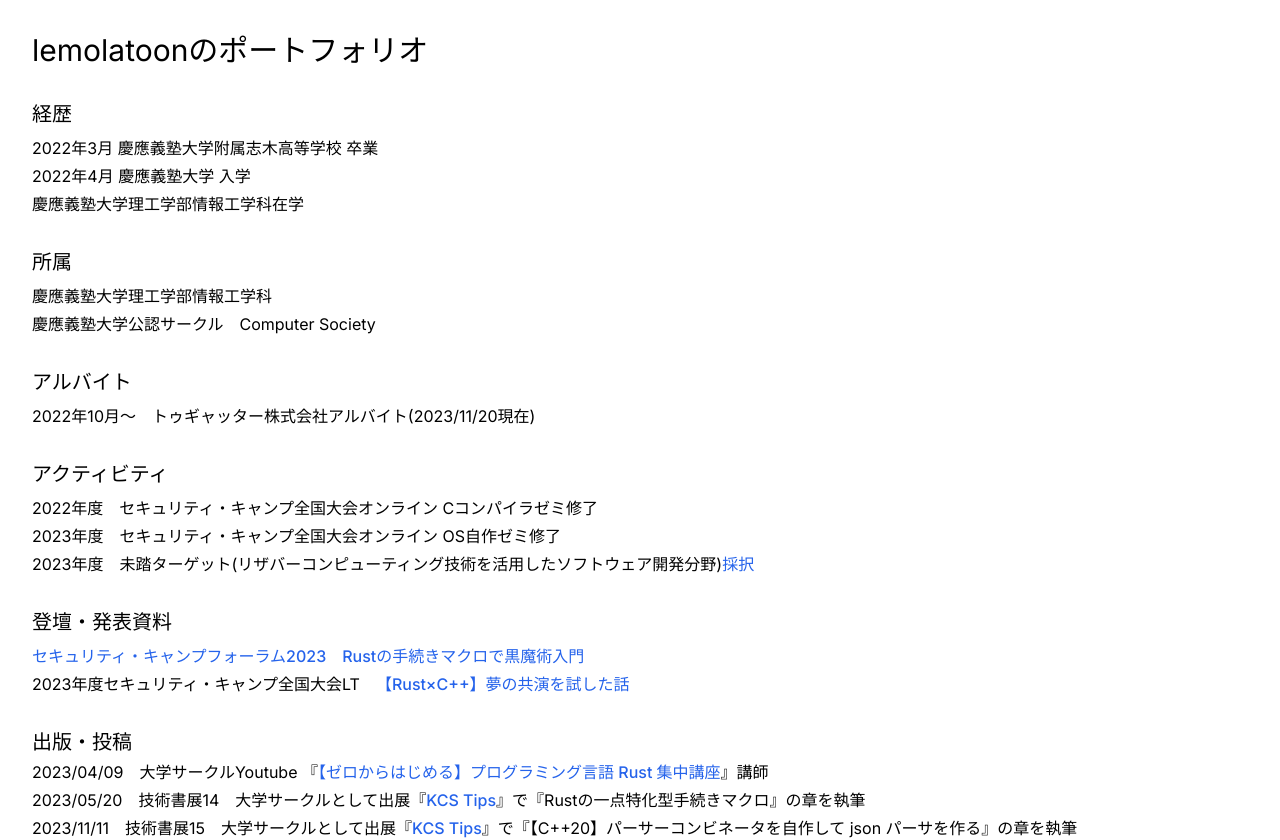
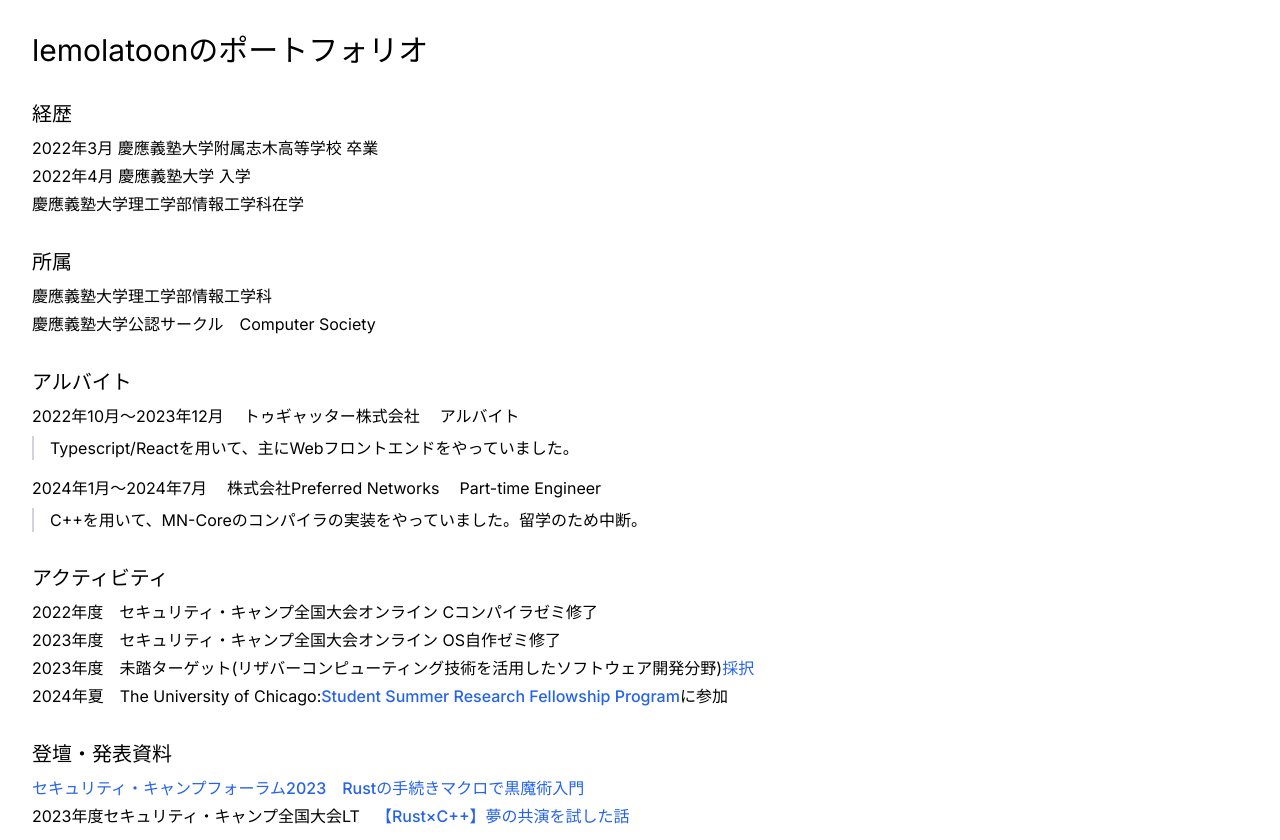
Before and after one commit to lemolatoon/lemolatoo.net, a Next.js app: page / in a window 1280 px wide. Shown: the top 840 px of the page. Built offline with nearby package versions, Linux system fonts and the light colour scheme.

Commit message:
Update page

```diff
--- a/src/app/page.tsx
+++ b/src/app/page.tsx
@@ -64,24 +64,52 @@
         </ul>
         <h2 className="text-xl mt-8">アルバイト</h2>
         <ul className="mt-2">
-          <li>
-            2022年10月～　トゥギャッター株式会社アルバイト(2023/11/20現在)
+          <li className="mb-4">
+            <div className="grid grid-cols-1 gap-1 md:flex md:justify-start md:space-x-4">
+              <span>2022年10月～2023年12月</span>
+              <span>トゥギャッター株式会社</span>
+              <span>アルバイト</span>
+            </div>
+            <div className="mt-2 pl-4 border-l-2 border-gray-300">
+              <p>
+                Typescript/Reactを用いて、主にWebフロントエンドをやっていました。
+              </p>
+            </div>
+          </li>
+          <li className="mb-4">
+            <div className="grid grid-cols-1 gap-1 md:flex md:justify-start md:space-x-4">
+              <span>2024年1月～2024年7月</span>
+              <span>株式会社Preferred Networks</span>
+              <span>Part-time Engineer</span>
+            </div>
+            <div className="mt-2 pl-4 border-l-2 border-gray-300">
+              <p>
+                C++を用いて、MN-Coreのコンパイラの実装をやっていました。留学のため中断。
+              </p>
+            </div>
           </li>
         </ul>
         <h2 className="text-xl mt-8">アクティビティ</h2>
         <ul className="mt-2">
-          <li className="mt-1">
+          <li className="mt-2 md:mt-1">
             2022年度　セキュリティ・キャンプ全国大会オンライン
             Cコンパイラゼミ修了
           </li>
-          <li className="mt-1">
+          <li className="mt-2 md:mt-1">
             2023年度　セキュリティ・キャンプ全国大会オンライン OS自作ゼミ修了
           </li>
-          <li className="mt-1">
+          <li className="mt-2 md:mt-1">
             2023年度　未踏ターゲット(リザバーコンピューティング技術を活用したソフトウェア開発分野)
             <Link href="https://www.ipa.go.jp/jinzai/mitou/target/2023_reservoir/gaiyou_ky-2.html">
               採択
             </Link>
+          </li>
+          <li className="mt-2 md:mt-1">
+            2024年夏　The University of Chicago:
+            <Link href="https://cs.uchicago.edu/academics/undergraduate/summer-research/student-summer-research-fellowship-program/">
+              Student Summer Research Fellowship Program
+            </Link>
+            に参加
           </li>
         </ul>
         <h2 className="text-xl mt-8">登壇・発表資料</h2>
```
